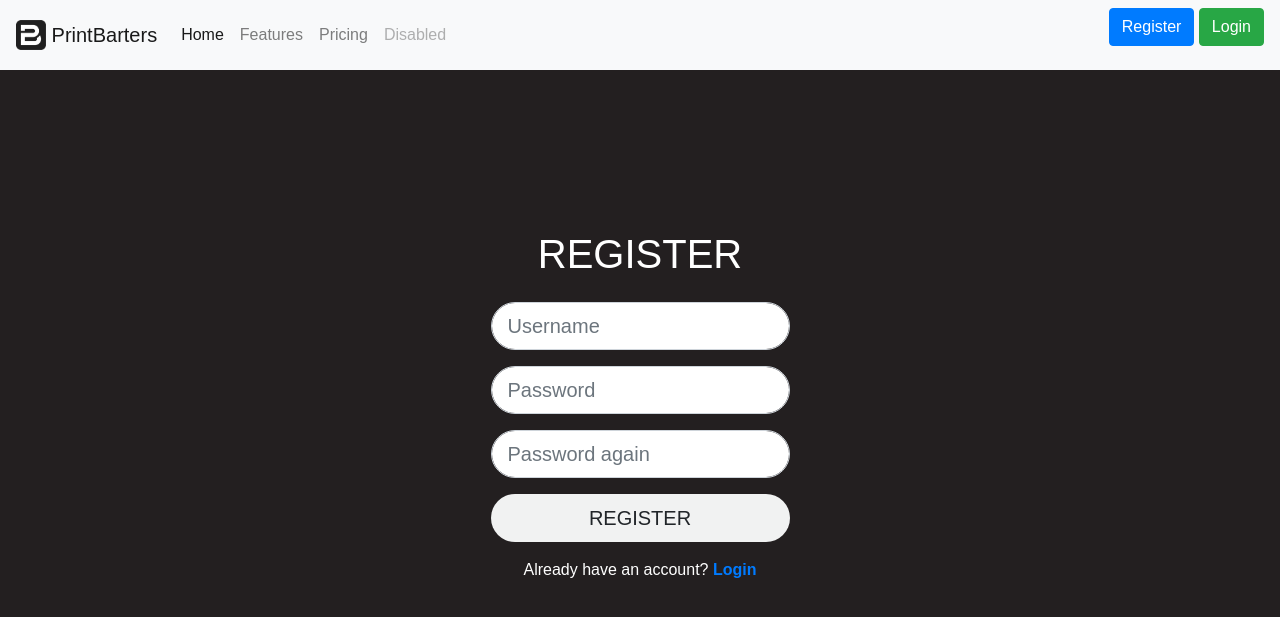
After one commit to sikren/WebProject, a Flask app: template templates/RegisterTemplate.html in a window 1280 px wide. The commit adds this page. Shown: the top 617 px of the page. Run offline with Flask 2, Linux system fonts and the light colour scheme; the template is opened without the code that fills it: values that come from a table or form of the project are taken from there, others are empty; some libraries are stand-ins or nearby versions.

Commit message:
Register + sync with data.sqlite

```diff
--- a/data/user.py
+++ b/data/user.py
@@ -1,9 +1,10 @@
 import sqlalchemy
 from .db_session import SqlAlchemyBase
+from flask_login import UserMixin
 from werkzeug.security import generate_password_hash, check_password_hash
 
 
-class User(SqlAlchemyBase):
+class User(SqlAlchemyBase, UserMixin):
     __tablename__ = 'users'
 
     id = sqlalchemy.Column(sqlalchemy.Integer,
--- /dev/null
+++ b/forms/RegisterForm.py
@@ -0,0 +1,10 @@
+from flask_wtf import FlaskForm
+from wtforms import StringField, PasswordField, BooleanField, SubmitField
+from wtforms.validators import DataRequired
+
+
+class RegisterForm(FlaskForm):
+    username = StringField('Username', validators=[DataRequired()])
+    password = PasswordField('Password', validators=[DataRequired()])
+    password_again = PasswordField('Password again', validators=[DataRequired()])
+    submit = SubmitField('REGISTER')
--- a/main.py
+++ b/main.py
@@ -1,23 +1,76 @@
-from flask import Flask, render_template
+from flask import Flask, render_template, redirect
+from flask_login import LoginManager, login_user, login_required, logout_user
 from data import db_session
 from forms.LoginForm import LoginForm
+from forms.RegisterForm import RegisterForm
+from data.user import User
 
 app = Flask(__name__)
+login_manager = LoginManager()
+login_manager.init_app(app)
 app.config['SECRET_KEY'] = 'yandexlyceum_secret_key'
+
+
+# Все, что касается login
+@login_manager.user_loader
+def load_user(user_id):
+    session = db_session.create_session()
+    return session.query(User).get(user_id)
+
+
+@app.route('/logout')
+@login_required
+def logout():
+    logout_user()
+    return redirect("/")
 
 
 @app.route('/login', methods=['GET', 'POST'])
 def login():
     form = LoginForm()
     if form.validate_on_submit():
-        return 'success'
+        session = db_session.create_session()
+        user = session.query(User).filter(User.username == form.username.data).first()
+        if user and user.check_password(form.password.data):
+            login_user(user, remember=form.remember_me.data)
+            return redirect("/")
+        return render_template('LoginTemplate.html',
+                               message="Неправильный логин или пароль",
+                               form=form, title='Login')
     return render_template('LoginTemplate.html', form=form,
                            title='Login')
 
 
-@app.route('/register')
+# Регистрация
+@app.route('/register', methods=['GET', 'POST'])
 def register():
-    pass
+    form = RegisterForm()
+
+    if form.validate_on_submit():
+        if form.password.data != form.password_again.data:
+            return render_template('RegisterTemplate.html', title='Register',
+                                   form=form,
+                                   message="Пароли не совпадают")
+        session = db_session.create_session()
+        if session.query(User).filter(User.username == form.username.data).first():
+            return render_template('RegisterTemplate.html', title='Register',
+                                   form=form,
+                                   message="Такой пользователь уже есть")
+        user = User(
+            username=form.username.data,
+        )
+        user.set_password(form.password.data)
+        session.add(user)
+        session.commit()
+
+        return redirect('/login')
+    return render_template('RegisterTemplate.html', form=form,
+                           title='Register')
+
+
+@app.route('/')
+def main_page():
+    return render_template('main.html')
 
 
 if __name__ == '__main__':
--- a/static/css/style.css
+++ b/static/css/style.css
@@ -2,15 +2,21 @@ body{
     font-family: 'Poppins', sans-serif;
     background-color: #231F20;
     color: #FFFFFF;
-    overflow: hidden; /* Hide scrollbars */
-    /* #414042 */
-
+    overflow: hidden;
 }
 
-.btn{
-    background-color: #F1F2F2
+.btn.text-uppercase{
+    background-color: #F1F2F2;
+}
+
+.btn.text-uppercase:hover{
+    background-color: #39FF14;
 }
 
 .login-form{
     margin-top: 10vh;
 }
+#register_btn, #login_btn{
+    margin-bottom: auto;
+    margin-top: auto;
+}
--- a/templates/LoginTemplate.html
+++ b/templates/LoginTemplate.html
@@ -2,7 +2,7 @@
 
 {% block content %}
     <div class="login-form d-flex justify-content-center align-items-center">
-       <form class="login-form text-center">
+       <form class="login-form text-center" action="" method="post">
 
            {{form.hidden_tag()}}
 
@@ -25,7 +25,7 @@
                 <a href="/register">
                     <strong>Register Now</strong>
                 </a>
-            </p>
+           </p>
        </form>
    </div>
 
--- /dev/null
+++ b/templates/RegisterTemplate.html
@@ -0,0 +1,38 @@
+{% extends "base.html" %}
+
+{% block content %}
+    <div class="login-form d-flex justify-content-center align-items-center">
+       <form class="login-form text-center" action="" method="post">
+
+           {{ form.hidden_tag() }}
+           {{ form.csrf_token }}
+
+           <h1 class="mb-4"> REGISTER </h1>
+           <div class="form-group">
+               {{ form.username(class="form-control-lg form-control rounded-pill",
+                                placeholder=form.username.label.text,
+                                type="text") }}
+           </div>
+           <div class="form-group">
+               {{ form.password(class="form-control-lg form-control rounded-pill",
+                                placeholder=form.password.label.text,
+                                type="password") }}
+           </div>
+           <div class="form-group">
+               {{ form.password_again(class="form-control-lg form-control rounded-pill",
+                                      placeholder=form.password_again.label.text,
+                                      type="password") }}
+           </div>
+           {{ form.submit(type="submit", class="btn mt-3 rounded-pill btn-lg btn-custom btn-block text-uppercase") }}
+
+           <!-- Link for Login -->
+           <p class="mt-3 font-weight-normal">Already have an account?
+                <a href="/login">
+                    <strong>Login</strong>
+                </a>
+           </p>
+
+       </form>
+   </div>
+
+{% endblock %}
--- a/templates/base.html
+++ b/templates/base.html
@@ -10,16 +10,45 @@
           integrity="sha384-Vkoo8x4CGsO3+Hhxv8T/Q5PaXtkKtu6ug5TOeNV6gBiFeWPGFN9MuhOf23Q9Ifjh"
           crossorigin="anonymous">
     <!-- CSS -->
-    <link rel="stylesheet" type="text/css" href="static/css/style.css" />
+    <link rel="stylesheet" type="text/css" href="{{url_for('static', filename='css/style.css')}}" />
 
     <title>{{title}}</title>
 </head>
 <body>
     <header>
-        <nav class="navbar navbar-light bg-light">
-            <a class="navbar-brand" href="#"> Pb </a>
+        <nav class="navbar navbar-light bg-light navbar-expand-lg">
+            <a class="navbar-brand" href="/">
+                <img src="{{url_for('static', filename='img/logo.jpg')}}" width="30" height="30" class="d-inline-block align-top" alt="">
+                PrintBarters
+            </a>
+            <div class="collapse navbar-collapse" id="navbarNav">
+              <ul class="navbar-nav">
+                <li class="nav-item active">
+                  <a class="nav-link" href="#">Home <span class="sr-only">(current)</span></a>
+                </li>
+                <li class="nav-item">
+                  <a class="nav-link" href="#">Features</a>
+                </li>
+                <li class="nav-item">
+                  <a class="nav-link" href="#">Pricing</a>
+                </li>
+                <li class="nav-item">
+                  <a class="nav-link disabled" href="#">Disabled</a>
+                </li>
+              </ul>
+            </div>
+
+            {% if current_user.is_authenticated %}
+                <a class="navbar-brand" href="/logout">{{ current_user.username }}</a>
+            {% else %}
+                <p>
+                    <a class="btn btn-primary " href="/register" id="register_btn"> Register</a>
+                    <a class="btn btn-success" href="/login" id="login_btn"> Login </a>
+                </p>
+            {% endif %}
         </nav>
     </header>
+
     <!-- Begin page content -->
     <main role="main" class="container">
         {% block content %}{% endblock %}
--- /dev/null
+++ b/templates/main.html
@@ -0,0 +1,6 @@
+{% extends 'base.html' %}
+
+{% block content %}
+    Main
+
+{% endblock %}
```
Also changed, not shown: templates/MainPage.html (added, +10 -0 lines), db/data.sqlite, static/img/logo.jpg (added).
